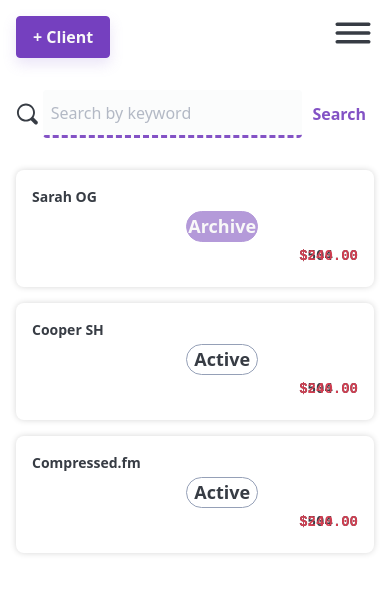
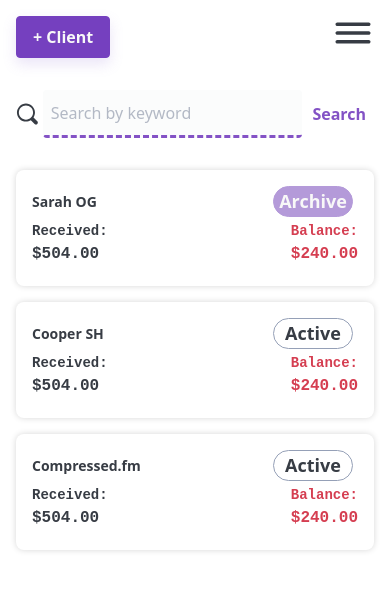
Before and after one commit to AdamMalec/cash-flip-app, a SvelteKit app: page /clients in a window 390 px wide. Shown: the top 594 px of the page. Built offline with nearby package versions, Linux system fonts and the light colour scheme.

Commit message:
feat: add responsive styles for +clients route

```diff
--- a/src/lib/components/Tag.svelte
+++ b/src/lib/components/Tag.svelte
@@ -1,5 +1,5 @@
 <script lang="ts">
-	export let label: 'draft' | 'sent' |'current' |'late' |'paid' | 'archive' = 'draft';
+	export let label: 'draft' | 'sent' | 'current' | 'late' | 'paid' | 'archive' = 'draft';
 </script>
 
 <span
@@ -27,6 +27,12 @@
 		border: 1px solid var(--pico-secondary);
 	}
 
+	@media (width < 1024px) {
+		span {
+			width: 5rem;
+		}
+	}
+
 	.inverted {
 		color: var(--pico-primary-dim);
 		border: 1px solid var(--pico-primary-dim);
--- a/src/routes/(dashboard)/clients/+page.svelte
+++ b/src/routes/(dashboard)/clients/+page.svelte
@@ -55,7 +55,7 @@
 
 <style>
 	.clients {
-		--grid-t-c: 100px 1fr 126px 126px 32px 32px;
+		--grid-t-c: 100px 1fr 110px 110px 32px 32px;
 		--grid-t-c-mobile: 1fr 90px;
 		--grid-c-g: 1rem;
 
--- a/src/routes/(dashboard)/clients/ClientHeader.svelte
+++ b/src/routes/(dashboard)/clients/ClientHeader.svelte
@@ -17,7 +17,7 @@
 		grid-template-columns: var(--grid-t-c-mobile);
 		grid-column-gap: var(--grid-c-g);
 
-		padding-inline: 1.5rem;
+		padding-inline: 1rem;
 		padding-top: 1rem;
 
 		font-weight: bold;
@@ -43,4 +43,10 @@
 			grid-template-columns: var(--grid-t-c);
 		}
 	}
+
+	@media (width > 1280px) {
+		.client {
+			padding: 1.5rem;
+		}
+	}
 </style>
--- a/src/routes/(dashboard)/clients/ClientRow.svelte
+++ b/src/routes/(dashboard)/clients/ClientRow.svelte
@@ -1,8 +1,8 @@
 <script lang="ts">
-	import AdditionalMenuClients from "$lib/components/AdditionalMenuClients.svelte";
-	import Tag from "$lib/components/Tag.svelte";
-	import IconThreeDots from "$lib/components/icons/IconThreeDots.svelte";
-	import IconView from "$lib/components/icons/IconView.svelte";
+	import AdditionalMenuClients from '$lib/components/AdditionalMenuClients.svelte';
+	import Tag from '$lib/components/Tag.svelte';
+	import IconThreeDots from '$lib/components/icons/IconThreeDots.svelte';
+	import IconView from '$lib/components/icons/IconView.svelte';
 
 	export let client: Client;
 
@@ -26,6 +26,7 @@
 		client.clientStatus = event.detail.archive;
 	}
 </script>
+
 <li class="clients__item client">
 	<ul class="client__info">
 		<li class="client__status"><Tag label={client.clientStatus} /></li>
@@ -72,9 +73,8 @@
 		display: grid;
 		grid-template-columns: var(--grid-t-c-mobile);
 		grid-template-areas:
-			'id id'
-			'name amount'
-			'date status';
+			'name status'
+			'received balance';
 		grid-column-gap: var(--grid-c-g);
 		align-items: center;
 
@@ -110,22 +110,34 @@
 	.client__received {
 		grid-area: received;
 		font-family: monospace;
+		font-size: 1rem;
 		font-weight: bold;
-    text-align: right;
+		text-align: left;
+	}
+
+	.client__received::before {
+		content: 'Received:';
+		display: block;
+		font-size: 0.875rem;
 	}
 
 	.client__balance {
 		grid-area: balance;
 		font-family: monospace;
+		font-size: 1rem;
 		font-weight: bold;
 		text-align: right;
 		color: var(--color-error);
 	}
 
+	.client__balance::before {
+		content: 'Balance:';
+		display: block;
+		font-size: 0.875rem;
+	}
+
 	.client__status,
 	.client__name,
-	.client__received,
-	.client__balance,
 	.client__view,
 	.client__more {
 		font-size: 0.875rem;
@@ -162,10 +174,6 @@
 	}
 
 	@media (width > 1024px) {
-		.client {
-			padding: 1.5rem;
-		}
-
 		.client__info {
 			grid-template-columns: var(--grid-t-c);
 			grid-template-areas: 'status name received balance view more';
@@ -175,9 +183,24 @@
 			text-align: left;
 		}
 
+		.client__received {
+			text-align: right;
+		}
+
+		.client__received::before,
+		.client__balance::before {
+			display: none;
+		}
+
 		.client__view,
 		.client__more {
 			display: grid;
 		}
 	}
+
+	@media (width > 1280px) {
+		.client {
+			padding: 1.5rem;
+		}
+	}
 </style>
```
Lines whose indentation alone changed are shown as unchanged.
